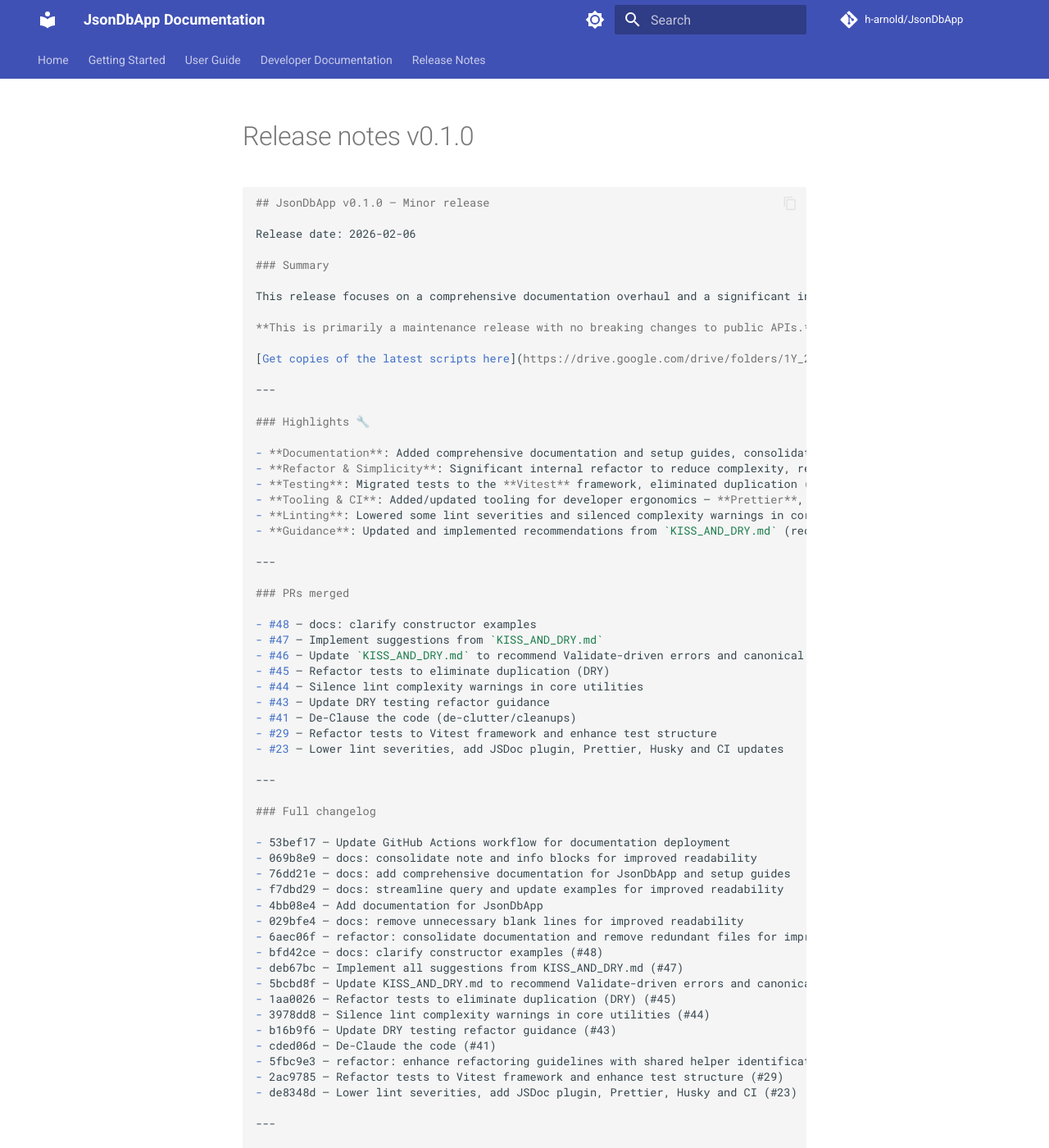
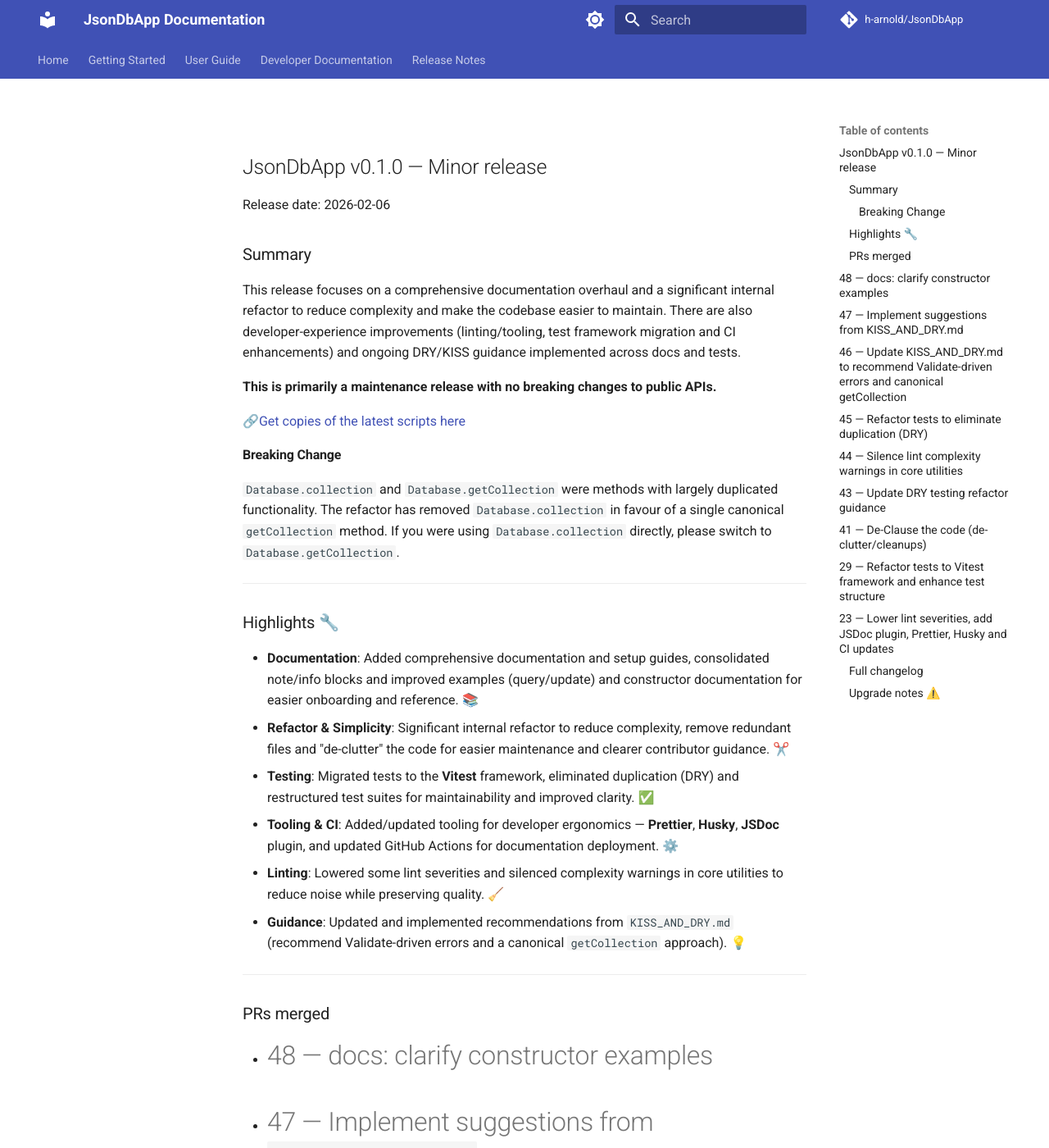
Before and after one commit to h-arnold/JsonDbApp, an MkDocs documentation site: the page built from docs/release-notes/release-notes-v0.1.0.md, in a window 1280 px wide and 1400 px high. Shown: the whole window at 82% size. Built offline with MkDocs 1.6.1 and Material for MkDocs 9.7.7, drawn with Linux system fonts in a browser that asks for light colours; comment, search, counter and statistics services are not loaded; some of the changed text lies outside the part shown.

Commit message:
docs: update release notes for v0.1.0, fix formatting and improve clarity

````diff
--- a/docs/release-notes/release-notes-v0.1.0.md
+++ b/docs/release-notes/release-notes-v0.1.0.md
@@ -1,4 +1,3 @@
-```markdown
 ## JsonDbApp v0.1.0 — Minor release
 
 Release date: 2026-02-06
@@ -7,9 +6,13 @@ Release date: 2026-02-06
 
 This release focuses on a comprehensive documentation overhaul and a significant internal refactor to reduce complexity and make the codebase easier to maintain. There are also developer-experience improvements (linting/tooling, test framework migration and CI enhancements) and ongoing DRY/KISS guidance implemented across docs and tests.
 
-**This is primarily a maintenance release with no breaking changes to public APIs.** ✅
+**This is primarily a maintenance release with no breaking changes to public APIs.**
 
-[Get copies of the latest scripts here](https://drive.google.com/drive/folders/1Y_2UTeT_eY7uWZ_4964FeFcjnwa1tOm-?usp=sharing)
+🔗[Get copies of the latest scripts here](https://drive.google.com/drive/folders/1EqZJjMRCHfXDvVtGbqrD85xFuQBYGf11?usp=drive_link)
+
+#### Breaking Change
+
+`Database.collection` and `Database.getCollection` were methods with largely duplicated functionality. The refactor has removed `Database.collection` in favour of a single canonical `getCollection` method. If you were using `Database.collection` directly, please switch to `Database.getCollection`.
 
 ---
 
@@ -68,4 +71,3 @@ This release focuses on a comprehensive documentation overhaul and a significant
 ---
 
 If you have any questions about the changes or want to help with follow-up cleanups, please open an issue or a PR.
-```
````
